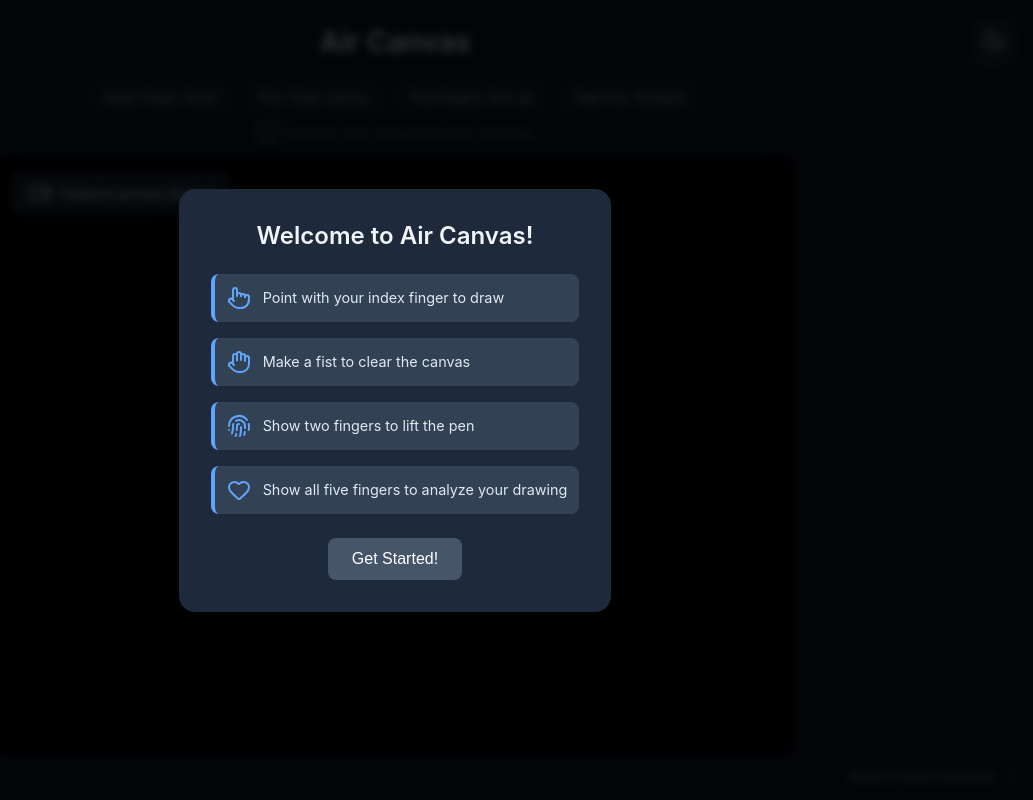
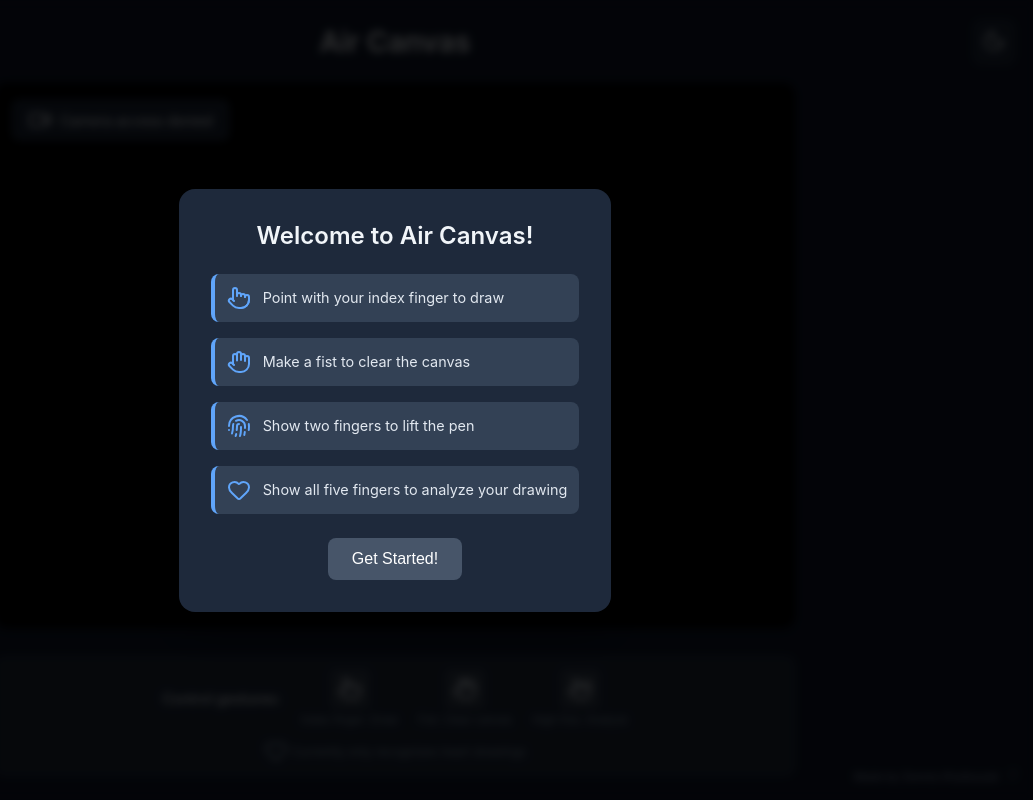
Before and after one commit to dennisimoo/Air-Canvas, a Flask app: page / in a window 1280 px wide. Shown: the whole page, without its empty margins (245-1278 px from the left). Run offline with Flask 3, Linux system fonts and the light colour scheme; some libraries are stand-ins or nearby versions.

Commit message:
Enhance UI for gesture controls

```diff
--- a/static/css/style.css
+++ b/static/css/style.css
@@ -71,6 +71,9 @@ body.dark-mode .subtitle {
     backdrop-filter: blur(8px);
     border: 1px solid rgba(0,0,0,0.1);
     box-shadow: 0 1px 3px rgba(0,0,0,0.1);
+    display: flex;
+    align-items: center;
+    gap: 6px;
 }
 
 body.dark-mode .gesture-item {
@@ -92,6 +95,9 @@ body.dark-mode .status-overlay {
     font-size: 0.7rem;
     color: #64748b;
     font-weight: 400;
+    display: flex;
+    align-items: center;
+    gap: 8px;
 }
 
 body.dark-mode .credit {
@@ -132,10 +138,102 @@ body.dark-mode .credit {
     width: 100%;
     border: none;
     box-shadow: none;
+    margin-top: 20px;
 }
 
 .instructions h3 {
     display: none;
+}
+
+.control-gestures {
+    display: flex;
+    flex-direction: column;
+    align-items: center;
+    gap: 12px;
+    margin-top: 16px;
+    background: white;
+    border: 1px solid #e2e8f0;
+    padding: 12px 24px;
+    border-radius: 8px;
+    box-shadow: 0 1px 3px rgba(0,0,0,0.1);
+    width: 800px;
+    max-width: 100%;
+}
+
+.gesture-main {
+    display: flex;
+    align-items: center;
+    gap: 20px;
+    width: 100%;
+    justify-content: center;
+}
+
+.control-title {
+    color: #374151;
+    font-size: 0.9rem;
+    font-weight: 500;
+}
+
+.gesture-icons {
+    display: flex;
+    gap: 20px;
+    align-items: center;
+}
+
+.heart-note {
+    display: flex;
+    align-items: center;
+    gap: 4px;
+    font-size: 0.75rem;
+    color: #64748b;
+    font-weight: 400;
+}
+
+.gesture-icon {
+    display: flex;
+    flex-direction: column;
+    align-items: center;
+    gap: 4px;
+}
+
+.hand-icon {
+    display: flex;
+    align-items: center;
+    justify-content: center;
+    background: rgba(0, 0, 0, 0.05);
+    padding: 8px;
+    border-radius: 6px;
+    color: #64748b;
+}
+
+.gesture-icon span {
+    color: #64748b;
+    font-size: 0.7rem;
+    font-weight: 400;
+    text-align: center;
+    white-space: nowrap;
+}
+
+body.dark-mode .control-gestures {
+    background: #1e293b;
+    border-color: #334155;
+}
+
+body.dark-mode .control-title {
+    color: #e2e8f0;
+}
+
+body.dark-mode .gesture-icon span {
+    color: #94a3b8;
+}
+
+body.dark-mode .hand-icon {
+    background: rgba(255, 255, 255, 0.1);
+    color: #e2e8f0;
+}
+
+body.dark-mode .heart-note {
+    color: #94a3b8;
 }
 
 .gesture-list {
--- a/templates/index.html
+++ b/templates/index.html
@@ -22,23 +22,6 @@
     </div>
 
     <div class="main-container">
-        <div class="instructions">
-            <h3>
-                <i data-lucide="info" size="18"></i>
-                Hand Gestures
-            </h3>
-            <div class="gesture-list">
-                <div class="gesture-item">Index finger: Draw</div>
-                <div class="gesture-item">Fist: Clear canvas</div>
-                <div class="gesture-item">Two fingers: Pen up</div>
-                <div class="gesture-item">High five: Analyze</div>
-            </div>
-            <div style="display: flex; align-items: center; justify-content: center; font-size: 0.8rem; color: #64748b; margin-top: 8px; gap: 4px;">
-                <i data-lucide="info" size="12"></i>
-                Currently only recognizes heart drawings
-            </div>
-        </div>
-
         <div class="video-container">
             <div class="status-overlay">
                 <i data-lucide="video" size="16"></i>
@@ -49,9 +32,39 @@
             <canvas id="captureCanvas" style="display: none;"></canvas>
         </div>
 
+        <div class="control-gestures">
+            <div class="gesture-main">
+                <span class="control-title">Control gestures:</span>
+                <div class="gesture-icons">
+                    <div class="gesture-icon">
+                        <div class="hand-icon">
+                            <i data-lucide="pointer" size="16"></i>
+                        </div>
+                        <span>Index finger: Draw</span>
+                    </div>
+                    <div class="gesture-icon">
+                        <div class="hand-icon">
+                            <i data-lucide="hand" size="16"></i>
+                        </div>
+                        <span>Fist: Clear canvas</span>
+                    </div>
+                    <div class="gesture-icon">
+                        <div class="hand-icon">
+                            <i data-lucide="hand-metal" size="16"></i>
+                        </div>
+                        <span>High five: Analyze</span>
+                    </div>
+                </div>
+            </div>
+            <div class="heart-note">
+                <i data-lucide="heart" size="12"></i>
+                <span>Currently only recognizes heart drawings</span>
+            </div>
+        </div>
+
         <div class="credit">
             Made by Dennis Khylkouski
-            <a href="https://github.com/dennisimoo/Air-Canvas" target="_blank" rel="noopener noreferrer" style="margin-left: 8px; color: inherit; text-decoration: none;" title="GitHub Repository">
+            <a href="https://github.com/dennisimoo/Air-Canvas" target="_blank" rel="noopener noreferrer" style="color: inherit; text-decoration: none;" title="GitHub Repository">
                 <svg xmlns="http://www.w3.org/2000/svg" viewBox="0 0 24 24" fill="none" stroke="currentColor" style="height: 12px; width: 12px;">
                     <path d="M9 19c-5 1.5-5-2.5-7-3m14 6v-3.87a3.37 3.37 0 0 0-.94-2.61c3.14-.35 6.44-1.54 6.44-7A5.44 5.44 0 0 0 20 4.77 5.07 5.07 0 0 0 19.91 1S18.73.65 16 2.48a13.38 13.38 0 0 0-7 0C6.27.65 5.09 1 5.09 1A5.07 5.07 0 0 0 5 4.77a5.44 5.44 0 0 0-1.5 3.78c0 5.42 3.3 6.61 6.44 7A3.37 3.37 0 0 0 9 18.13V22"></path>
                 </svg>
```
